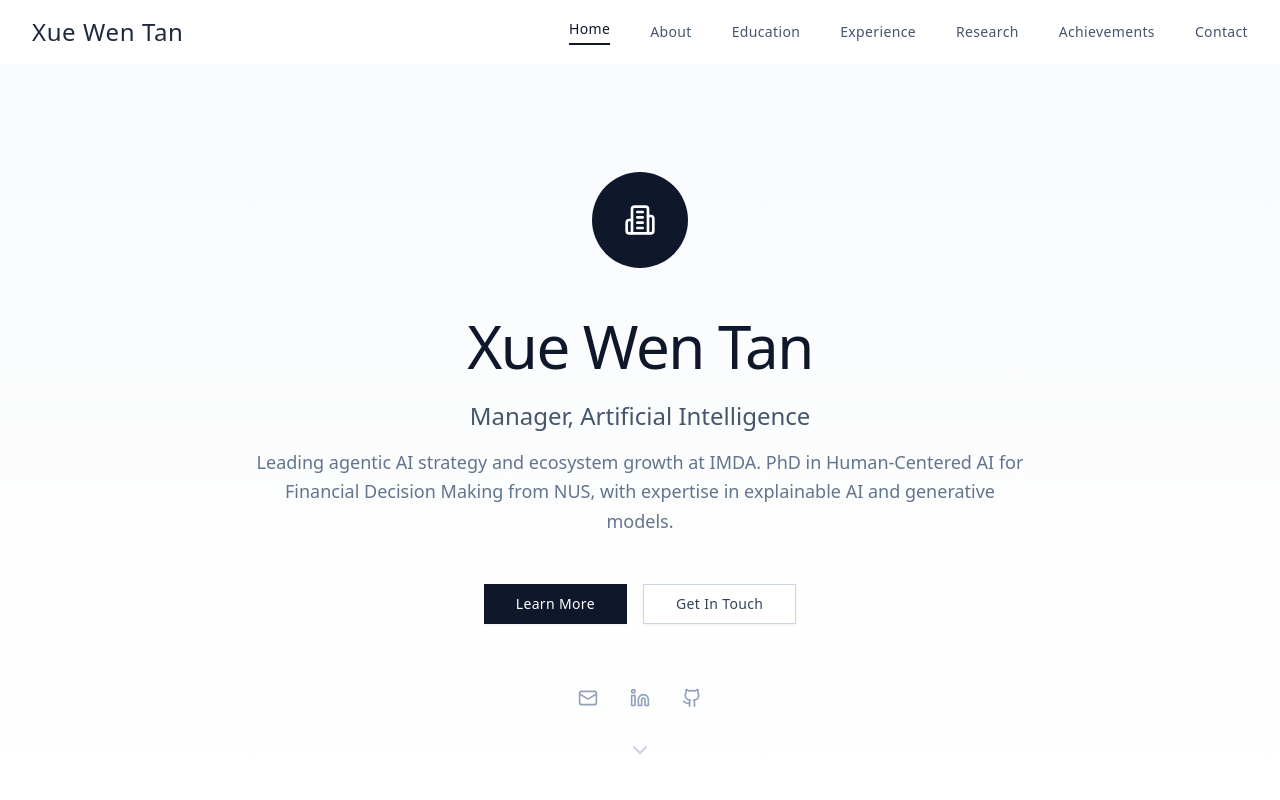
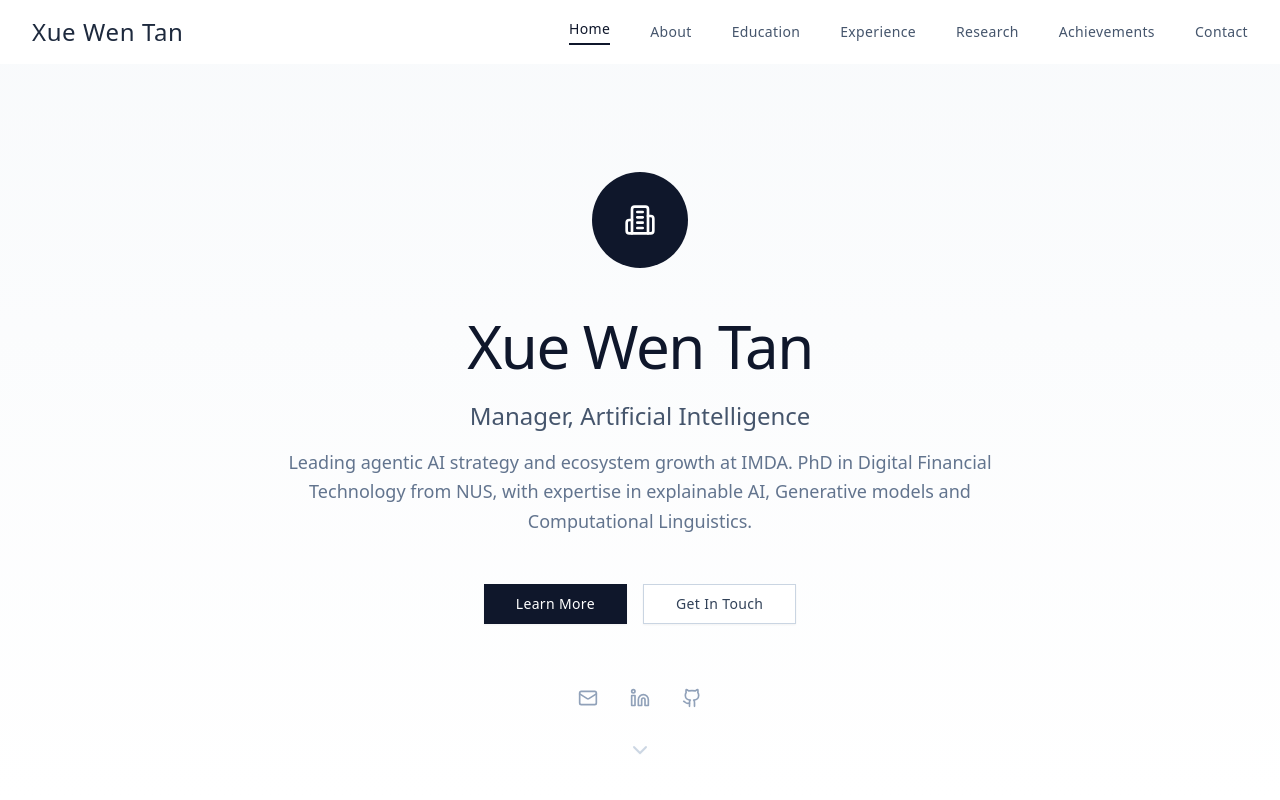
Before and after one commit to Chen-XueWen/Chen-XueWen.github.io, a React (Vite) app: page / in a window 1280 px wide. Shown: the top 800 px of the page. Built offline with nearby package versions, Linux system fonts and the light colour scheme.

Commit message:
Update App.jsx

```diff
--- a/src/App.jsx
+++ b/src/App.jsx
@@ -239,8 +239,7 @@ function App() {
             </p>
 
             <p className="text-lg text-slate-500 mb-12 max-w-3xl mx-auto leading-relaxed">
-              Leading agentic AI strategy and ecosystem growth at IMDA. PhD in Human-Centered AI
-              for Financial Decision Making from NUS, with expertise in explainable AI and generative models.
+              Leading agentic AI strategy and ecosystem growth at IMDA. PhD in Digital Financial Technology from NUS, with expertise in explainable AI, Generative models and Computational Linguistics.
             </p>
 
             <div className="flex flex-wrap justify-center gap-4 mb-16">
```
